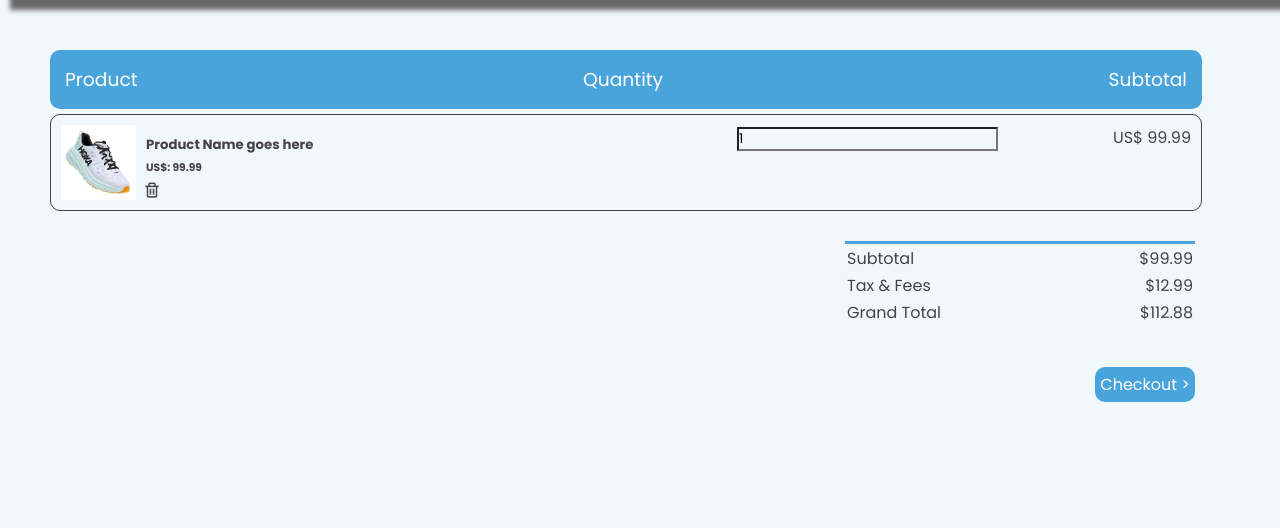
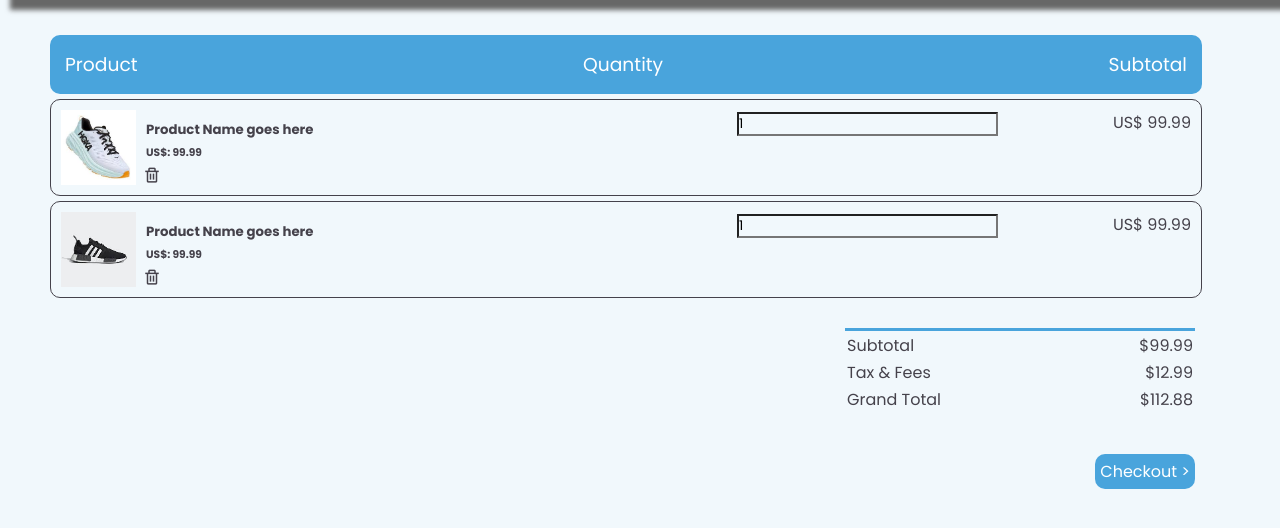
Before and after one commit to Vinimolz/455MKlll-Quality-Assurance, a Flask app: page /ecommerce/cart in a window 1280 px wide. Shown: the part 104-632 px from the top of the page. Run offline with Flask 2, Linux system fonts and the light colour scheme; some libraries are stand-ins or nearby versions.

Commit message:
Few modification with Cart front end

```diff
--- a/Ecommerce/website/static/css/cart.css
+++ b/Ecommerce/website/static/css/cart.css
@@ -94,9 +94,8 @@ header{
 }
 .cart-header{
     width: 90%;
-
     display: flex;
-    margin-top: 50px;
+    margin-top: 35px;
     margin-left: 50px;
     margin-right: 50px;
     justify-content: space-between;
@@ -195,6 +194,7 @@ img{
     justify-content: flex-end;
     margin-top: 20px;
     margin-right: 85px;
+    margin-bottom: 50px;
 }
 .checkout .viewBtn{
     border-color: transparent;
--- a/Ecommerce/website/templates/cart.html
+++ b/Ecommerce/website/templates/cart.html
@@ -56,6 +56,26 @@
             </div>
         </div>
     </section>
+    <section class="main-body">
+        <div class="cart-content">
+            <div class="product">
+                <div class="image">
+                    <img src="{{ url_for('static', filename='images/adidas.jpg')}}" alt="">
+                </div>
+                <div class="text">
+                    <h5>Product Name goes here</h5>
+                    <h6>US$: 99.99</h6>
+                    <button><i class='bx bx-trash'></i></button>
+                </div>
+            </div>
+            <div class="quantity">
+                <input type="number" value="1" name="quantity">
+            </div>
+            <div class="subtotal">
+                <p>US$ 99.99</p>
+            </div>
+        </div>
+    </section>
     <!-- End For loop here -->
     <div class="total-price">
         <table>
```
